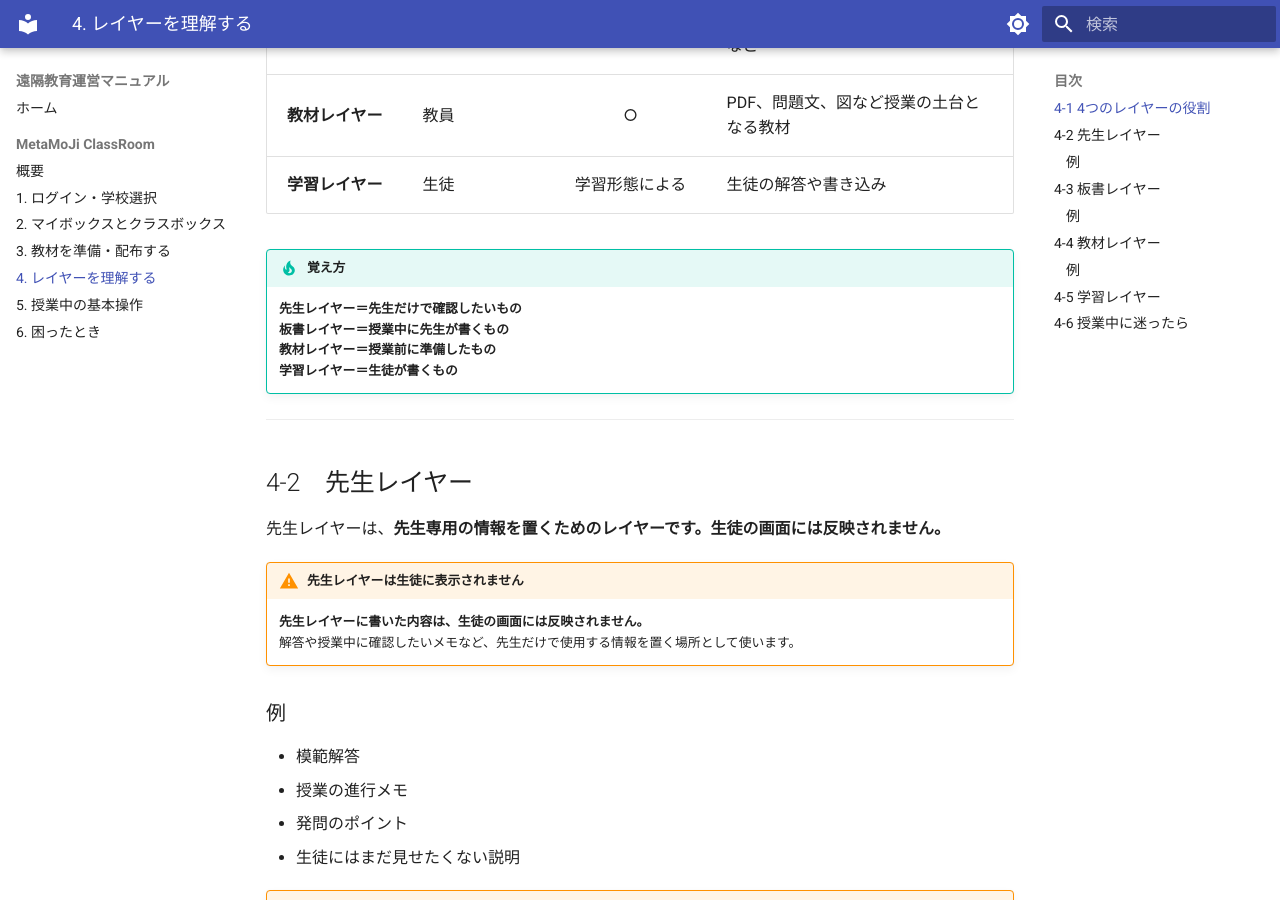
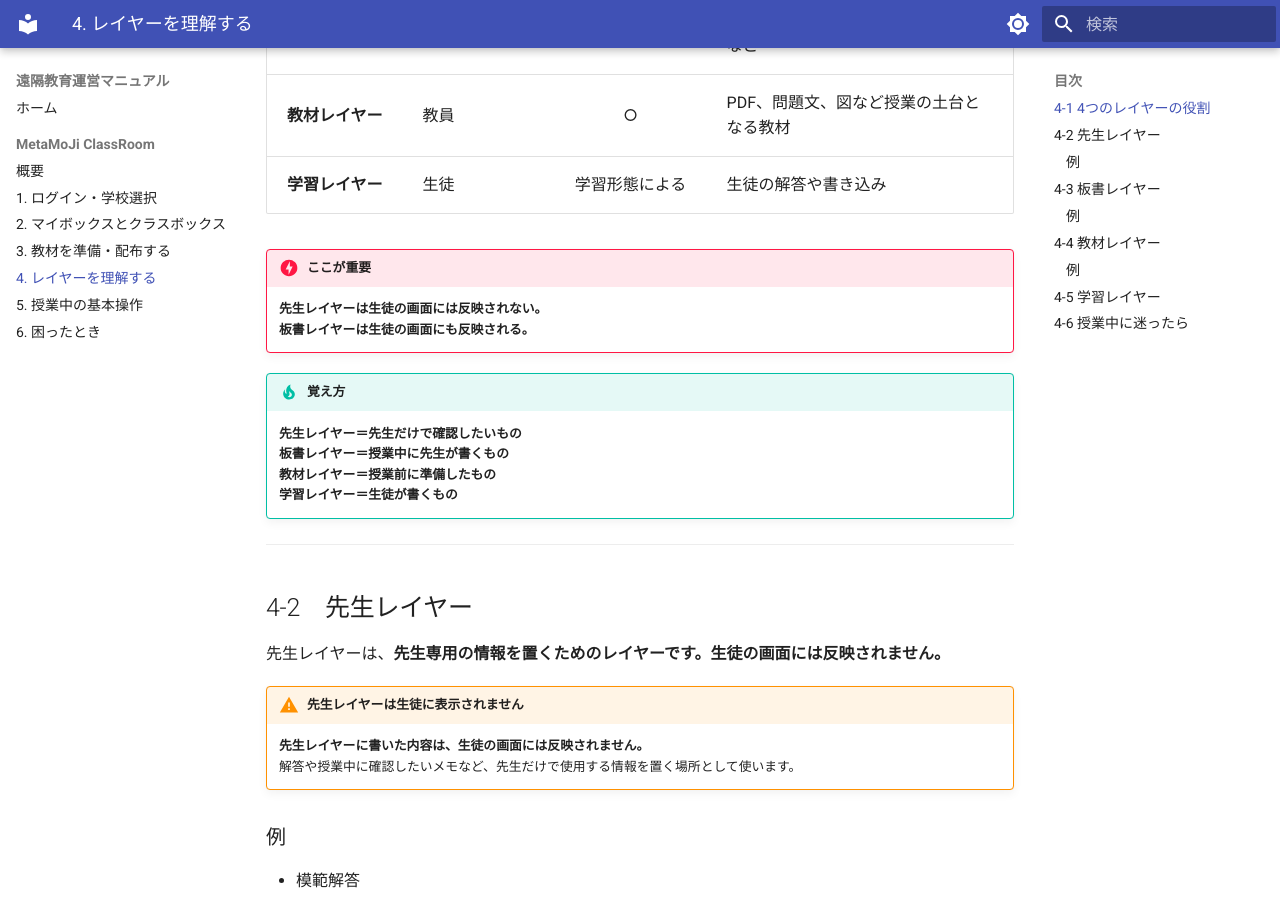
Before and after one commit to a-recs/remote-manual, an MkDocs documentation site: the page built from docs/metamoji/04-layer.md, in a window 1280 px wide and 900 px high, scrolled down 803 px. Built offline with MkDocs 1.6.1 and Material for MkDocs 9.7.7, drawn with Linux system fonts in a browser that asks for light colours.

Commit message:
Emphasize teacher and board layer visibility contrast

```diff
--- a/docs/metamoji/04-layer.md
+++ b/docs/metamoji/04-layer.md
@@ -23,6 +23,10 @@
 | **板書レイヤー** | 教員 | ○ | 授業中の説明、途中式、赤丸、補足など |
 | **教材レイヤー** | 教員 | ○ | PDF、問題文、図など授業の土台となる教材 |
 | **学習レイヤー** | 生徒 | 学習形態による | 生徒の解答や書き込み |
+
+!!! danger "ここが重要"
+    **先生レイヤーは生徒の画面には反映されない。**
+    **板書レイヤーは生徒の画面にも反映される。**
 
 !!! tip "覚え方"
     **先生レイヤー＝先生だけで確認したいもの**
```
